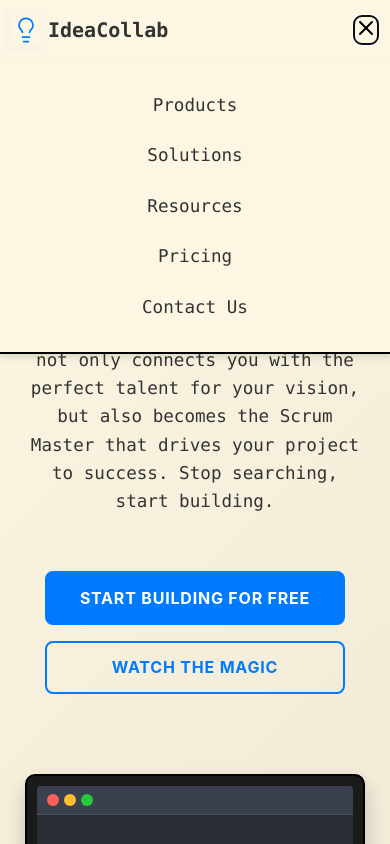
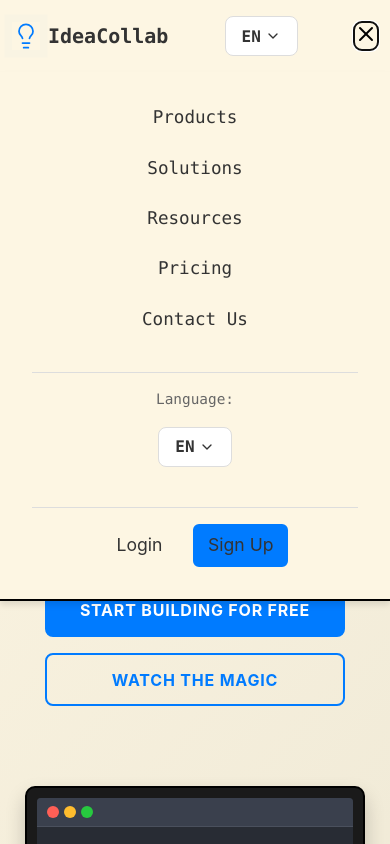
Before and after one commit to Zurybr/IdeasCollab, a React (Vite) app: page /hero in a window 390 px wide. Both pictures are taken after a click on the button "menu". Shown: the top 844 px of the page. Built offline with nearby package versions, Linux system fonts and the light colour scheme.

Commit message:
feat: Añadir estilos y funcionalidad para el selector de idioma y botones de autenticación en móvil en NavHero

```diff
--- a/src/components/NavHero.css
+++ b/src/components/NavHero.css
@@ -87,7 +87,13 @@
 
 /* --- Estilos para el Menú Desplegable en Móvil --- */
 @media (max-width: 767px) {
-    .nav-hero__auth {
+
+    /* Ocultar solo los botones de login/signup en móvil, pero mantener el selector de idioma */
+    .nav-hero__auth .btn {
+        display: none;
+    }
+
+    .nav-hero__auth label {
         display: none;
     }
 
@@ -111,6 +117,33 @@
         font-size: 1.1rem;
         font-weight: 400;
         /* Regular weight */
+    }
+
+    /* Estilos para el selector de idioma en móvil */
+    .nav-hero__mobile-language {
+        display: flex;
+        flex-direction: column;
+        align-items: center;
+        gap: 0.5rem;
+        margin-top: 1rem;
+        padding-top: 1rem;
+        border-top: 1px solid #ddd;
+        width: 100%;
+    }
+
+    /* Estilos para los botones de auth en móvil */
+    .nav-hero__mobile-auth {
+        display: flex;
+        gap: 1rem;
+        margin-top: 1rem;
+        padding-top: 1rem;
+        border-top: 1px solid #ddd;
+        width: 100%;
+        justify-content: center;
+    }
+
+    .nav-hero__mobile-auth .btn {
+        display: inline-flex !important;
     }
 }
 
@@ -234,3 +267,29 @@
     gap: 0.5rem;
     /* Puedes ajustar este valor */
 }
+
+/* Estilos específicos para móvil del language selector */
+@media (max-width: 767px) {
+    .language-selector__trigger {
+        padding: 0.6rem 1rem;
+        font-size: 1rem;
+        min-width: 60px;
+        justify-content: center;
+        border: 1px solid #ddd;
+        border-radius: 8px;
+        background-color: white;
+    }
+
+    .language-selector__dropdown {
+        left: 50%;
+        transform: translateX(-50%);
+        right: auto;
+        min-width: 100px;
+    }
+
+    .language-selector__option {
+        padding: 0.75rem 1rem;
+        font-size: 1rem;
+        text-align: center;
+    }
+}
--- a/src/components/NavHero.tsx
+++ b/src/components/NavHero.tsx
@@ -152,6 +152,34 @@ export const NavHero = () => {
           <NavLink to="/resources">{t("navhero.resources")}</NavLink>
           <NavLink to="/pricing">{t("navhero.pricing")}</NavLink>
           <NavLink to="/contact">{t("navhero.contact")}</NavLink>
+
+          {/* Selector de idioma para móvil */}
+          {isMenuOpen && (
+            <div className="nav-hero__mobile-language">
+              <span
+                style={{
+                  fontSize: "0.9rem",
+                  marginBottom: "0.5rem",
+                  color: "#666",
+                }}
+              >
+                {t("navhero.language")}:
+              </span>
+              <LanguageSelector />
+            </div>
+          )}
+
+          {/* Botones de auth para móvil */}
+          {isMenuOpen && (
+            <div className="nav-hero__mobile-auth">
+              <NavLink to="/login" className="btn btn-text">
+                {t("navhero.login")}
+              </NavLink>
+              <NavLink to="/signup" className="btn btn-primary">
+                {t("navhero.signup")}
+              </NavLink>
+            </div>
+          )}
         </div>
 
         <div
```
